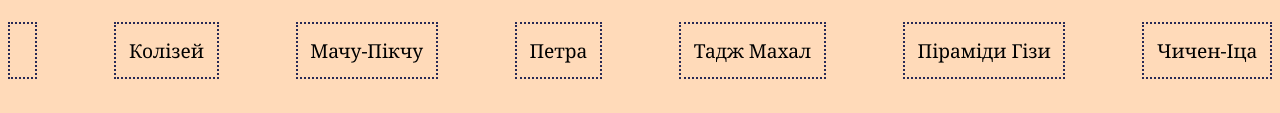
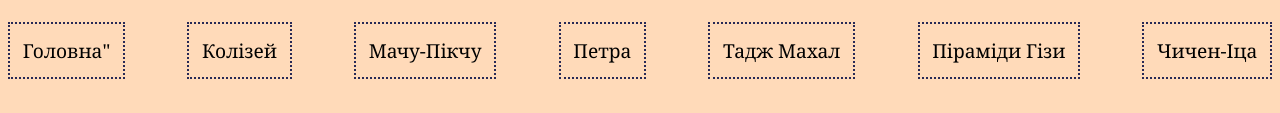
Before and after one commit to NaviIluha/Great_wall_of_China, a plain HTML site: page index.html in a window 1280 px wide. Shown: the part 213-326 px from the top of the page. Drawn offline with Linux system fonts and the light colour scheme.

Commit message:
Update index.html

```diff
--- a/index.html
+++ b/index.html
@@ -11,7 +11,7 @@
         </header>
         <main>
             <nav>
-                <a href="https://logikaschoolmogilev.github.io/Duva_Svitu/>Головна"</a>
+                <a href="https://logikaschoolmogilev.github.io/Duva_Svitu/">Головна"</a>
                 <a href="https://misterfrisk.github.io/Diva_Svitu/">Колізей</a>
                 <a href="https://yanitakuh.github.io/duvasvitu/">Мачу-Пікчу</a>
                 <a href="https://cotopack.github.io/seven.wonders.of.the.world/">Петра</a>
```
